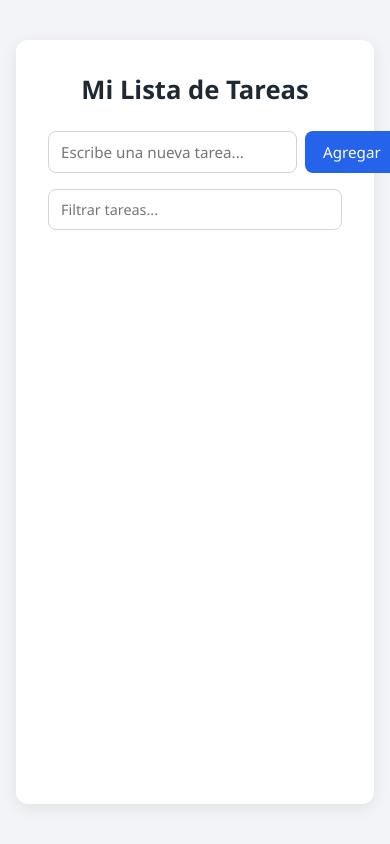
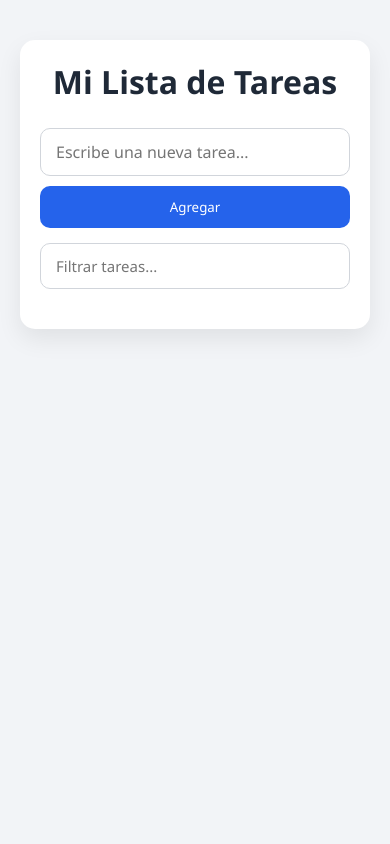
Before and after one commit to estefanydelaapozo-lgtm/todo-list-vps, a plain HTML site: page frontend/index.html in a window 390 px wide. Drawn offline with Linux system fonts and the light colour scheme; no server answers.

Commit message:
Refactor CSS styles for consistency and responsiveness

```diff
--- a/frontend/style.css
+++ b/frontend/style.css
@@ -2,147 +2,168 @@
    ESTILOS GENERALES
 ========================== */
 
-* {
-    margin: 0;
-    padding: 0;
-    box-sizing: border-box;
-    font-family: "Segoe UI", Arial, sans-serif;
+*{
+    margin:0;
+    padding:0;
+    box-sizing:border-box;
+    font-family:"Segoe UI", Arial, sans-serif;
 }
 
-body {
-    display: flex;
-    justify-content: center;
-    min-height: 100vh;
-    padding: 40px 16px;
-    background: #f2f4f7;
+body{
+    background:#f2f4f7;
+    min-height:100vh;
+    display:flex;
+    justify-content:center;
+    align-items:flex-start;
+    padding:40px 20px;
 }
 
 /* ==========================
    CONTENEDOR
 ========================== */
 
-.container {
-    width: 100%;
-    max-width: 480px;
-    padding: 32px;
-    background: #ffffff;
-    border-radius: 12px;
-    box-shadow: 0 4px 16px rgba(0, 0, 0, 0.08);
+.container{
+    width:100%;
+    max-width:520px;
+    background:#fff;
+    padding:30px;
+    border-radius:15px;
+    box-shadow:0 10px 25px rgba(0,0,0,.08);
 }
 
-h1 {
-    margin-bottom: 24px;
-    color: #1f2933;
-    font-size: 1.6rem;
-    text-align: center;
+h1{
+    text-align:center;
+    color:#1f2937;
+    margin-bottom:25px;
+    font-size:2rem;
 }
 
 /* ==========================
    FORMULARIO
 ========================== */
 
-.task-form {
-    display: flex;
-    gap: 8px;
-    margin-bottom: 16px;
+.task-form{
+    display:flex;
+    gap:10px;
+    margin-bottom:15px;
 }
 
-.task-form input {
-    flex: 1;
-    padding: 10px 12px;
-    border: 1px solid #d1d5db;
-    border-radius: 8px;
-    font-size: 0.95rem;
+.task-form input{
+    flex:1;
+    padding:12px 15px;
+    border:1px solid #d1d5db;
+    border-radius:10px;
+    font-size:16px;
+    outline:none;
 }
 
-.task-form button {
-    padding: 10px 18px;
-    border: none;
-    border-radius: 8px;
-    background: #2563eb;
-    color: #ffffff;
-    cursor: pointer;
-    font-size: 0.95rem;
-    transition: background 0.2s ease;
+.task-form input:focus{
+    border-color:#2563eb;
 }
 
-.task-form button:hover {
-    background: #1d4ed8;
+.task-form button{
+    padding:12px 20px;
+    border:none;
+    border-radius:10px;
+    background:#2563eb;
+    color:#fff;
+    cursor:pointer;
+    transition:.3s;
+}
+
+.task-form button:hover{
+    background:#1d4ed8;
 }
 
 /* ==========================
    FILTRO
 ========================== */
 
-.filter-input {
-    width: 100%;
-    margin-bottom: 20px;
-    padding: 10px 12px;
-    border: 1px solid #d1d5db;
-    border-radius: 8px;
-    font-size: 0.9rem;
+.filter-input{
+    width:100%;
+    padding:12px 15px;
+    border:1px solid #d1d5db;
+    border-radius:10px;
+    margin-bottom:20px;
+    font-size:15px;
+    outline:none;
+}
+
+.filter-input:focus{
+    border-color:#2563eb;
 }
 
 /* ==========================
-   LISTA DE TAREAS
+   LISTA
 ========================== */
 
-.task-list {
-    display: flex;
-    flex-direction: column;
-    gap: 8px;
-    list-style: none;
+.task-list{
+    list-style:none;
 }
 
-.task-item {
-    display: flex;
-    align-items: center;
-    gap: 10px;
-    padding: 10px 12px;
-    background: #f9fafb;
-    border: 1px solid #e5e7eb;
-    border-radius: 8px;
+.task-item{
+    display:flex;
+    align-items:center;
+    gap:10px;
+    background:#f8fafc;
+    border:1px solid #e5e7eb;
+    border-radius:10px;
+    padding:12px;
+    margin-bottom:10px;
 }
 
-.task-title {
-    flex: 1;
-    font-size: 0.95rem;
-    word-break: break-word;
+.task-title{
+    flex:1;
+    word-break:break-word;
 }
 
-.task-item.completed .task-title {
-    color: #9ca3af;
-    text-decoration: line-through;
+.task-item.completed .task-title{
+    text-decoration:line-through;
+    color:#9ca3af;
+}
+
+.task-item button{
+    border:none;
+    background:transparent;
+    cursor:pointer;
+    padding:6px;
+    border-radius:6px;
+}
+
+.edit-btn:hover{
+    background:#dbeafe;
+}
+
+.delete-btn:hover{
+    background:#fee2e2;
 }
 
 /* ==========================
-   BOTONES
+   MENSAJE
 ========================== */
 
-.task-item button {
-    padding: 4px 6px;
-    border: none;
-    border-radius: 6px;
-    background: transparent;
-    cursor: pointer;
-    font-size: 1rem;
-}
-
-.task-item .edit-btn:hover {
-    background: #dbeafe;
-}
-
-.task-item .delete-btn:hover {
-    background: #fee2e2;
+.empty-message{
+    text-align:center;
+    color:#9ca3af;
+    margin-top:20px;
 }
 
 /* ==========================
-   MENSAJE VACÍO
+   RESPONSIVE
 ========================== */
 
-.empty-message {
-    margin-top: 20px;
-    color: #9ca3af;
-    font-size: 0.9rem;
-    text-align: center;
+@media (max-width:520px){
+
+    .container{
+        padding:20px;
+    }
+
+    .task-form{
+        flex-direction:column;
+    }
+
+    .task-form button{
+        width:100%;
+    }
+
 }
```
